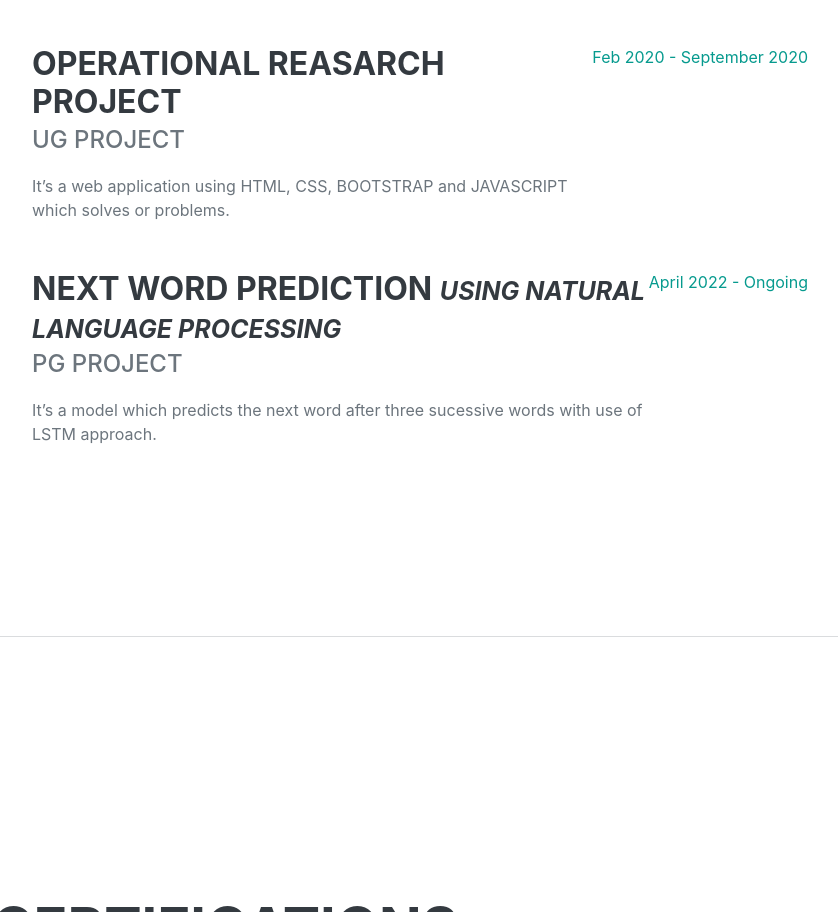
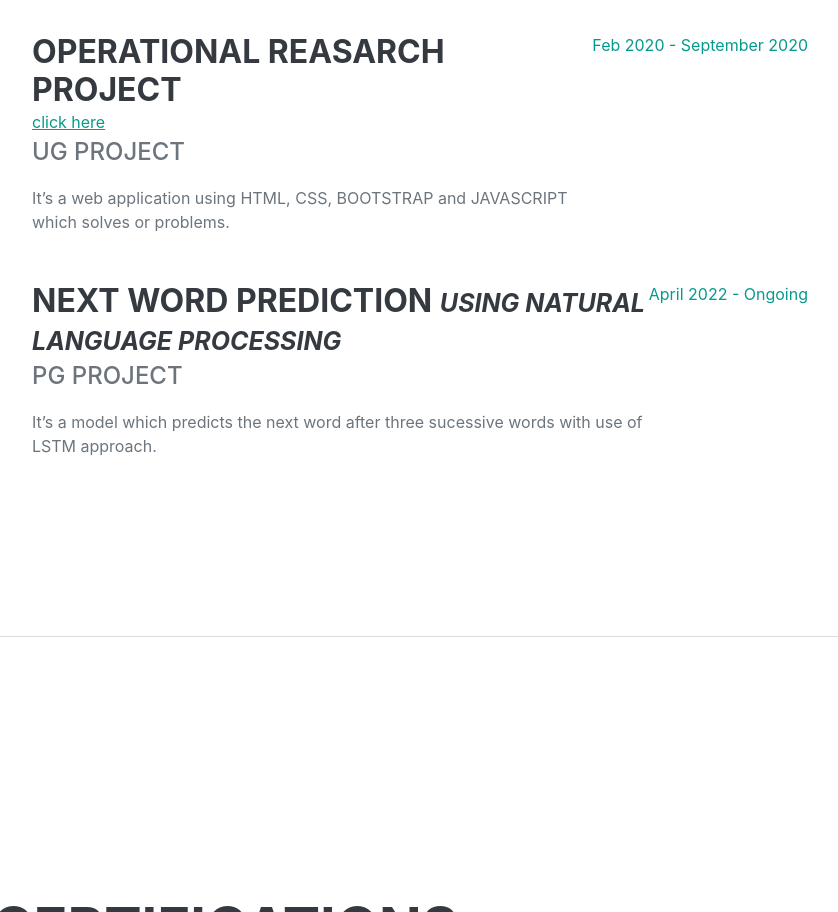
Before and after one commit to Srikanthsri5/digitalresumeSrikanth, a plain HTML site: page index.html in a window 1280 px wide. Shown: the part 2454-3366 px from the top of the page, without its empty margins (376-1214 px from the left). Drawn offline with nearby package versions, Linux system fonts and the light colour scheme; a web font is replaced by a local one.

Commit message:
Update index.html

```diff
--- a/index.html
+++ b/index.html
@@ -126,6 +126,7 @@
                       <div class="d-flex flex-column flex-md-row justify-content-between mb-5">
                           <div class="flex-grow-1">
                               <h3 class="mb-0">Operational Reasarch Project</h3>
+                               <a href="https://srikanthsri5.github.io/opertionalresearch/">click here</a>
                               <div class="subheading mb-3">UG Project</div>
                               <div>It’s a web application using HTML, CSS, BOOTSTRAP and JAVASCRIPT which solves or problems.</div>
                           </div>
```
